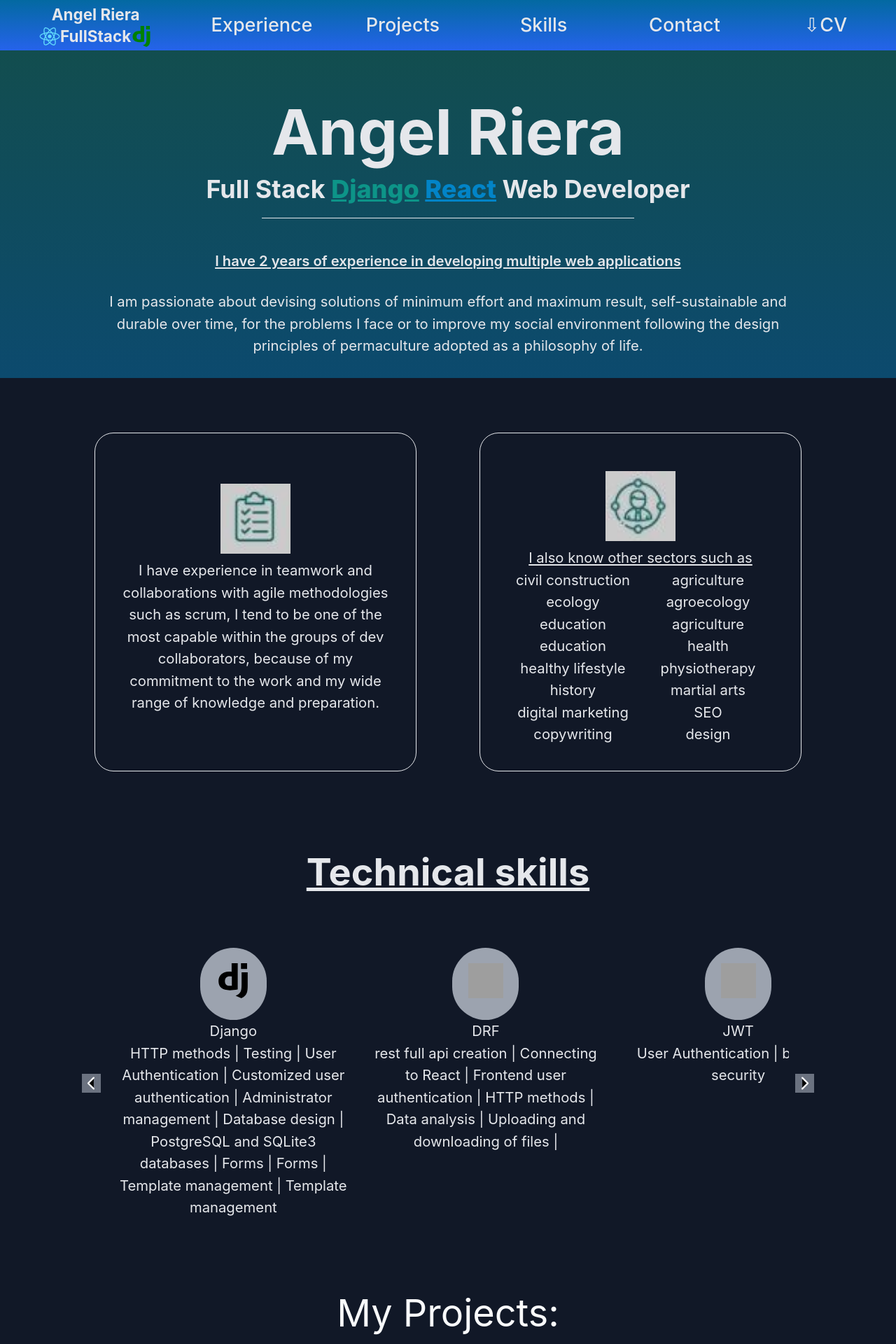
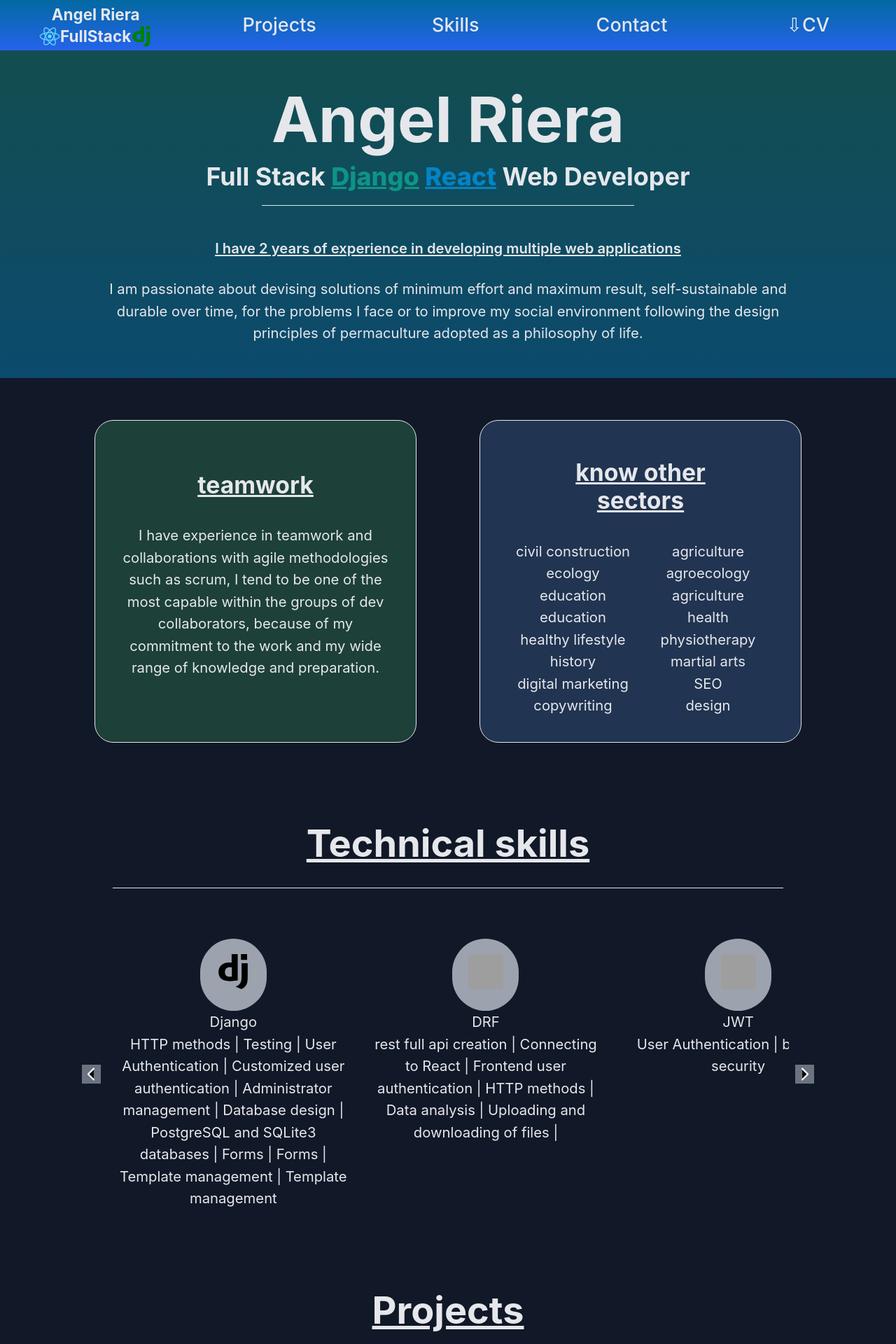
Before and after one commit to Angel7dev/Angel7dev, a Next.js app: page / in a window 1280 px wide. Shown: the top 1920 px of the page at 70% size. Built offline with nearby package versions, Linux system fonts and the light colour scheme; grey boxes are pictures that could not be loaded.

Commit message:
header and skills

```diff
--- a/src/components/Navbar.jsx
+++ b/src/components/Navbar.jsx
@@ -36,11 +36,6 @@
 
 
                     <div className="navbar2 hidden" id='navmenu'>
-                        <a href="#exp"
-                            className="nav-btn2">
-                            Experience
-                        </a>
-
                         <a href="#projects"
                             className="nav-btn2">
                             Projects
--- a/src/components/onepage/Header.jsx
+++ b/src/components/onepage/Header.jsx
@@ -4,24 +4,25 @@
 
     return (
         <div className="mb-26 " id="about">
-            <div className="
-            bg-gradient-to-b from-teal-900 to-sky-900 bg-left-top bg-auto bg-repeat-x
-            h-[22rem] md:h-[30rem]
-            -mb-[17rem] md:-mb-[3cm] lg:-mb-[28rem]">
+            <div className="bg-gradient-to-b from-teal-900 to-sky-900 bg-left-top bg-auto bg-repeat-x
+            h-[22rem] sm:h-[28rem] md:h-[30rem]
+            -mb-[20rem] sm:-mb-[25rem] md:-mb-[27rem]">
+
+
             </div>
-            <div className='mx-auto md:m-24'>
+            <div className='mx-auto lg:mx-24 my-16'>
                 {/* <div className="flex justify-center h-auto w-32">
                     <Image className="rounded-full" width={400} height={600} src={"/images/Angel_Riera.jpg"} />
                 </div> */}
 
-                <div className="my-5 text-center mb-10">
-                    <h1 className="text-[3.5rem] sm:text-[4rem] lg:text-[5rem] font-bold mb-5 md:mb-4 leading-[5rem]">Angel Riera</h1>
+                <div className="my-5 text-center mb-6 md:mb-10">
+                    <h1 className="text-[3rem] sm:text-[3.5rem] md:text-[4rem] lg:text-[5rem] font-bold mb-5 md:mb-4 md:leading-[5rem]">Angel Riera</h1>
                     <div>
-                        <h2 className="text-[2rem] md:text-[2rem] mb-5 font-bold  leading-[2rem]">Full Stack <span className="underline shadow-black font-extrabold text-teal-600">Django</span> <span className="underline shadow-black font-extrabold text-sky-600">React</span>  Web Developer</h2>
+                        <h2 className="text-[1.5rem] sm:text-[2rem] md:text-[2rem] mb-5 font-bold  leading-[2rem]">Full Stack <span className="underline shadow-black font-extrabold text-teal-600">Django</span> <span className="underline shadow-black font-extrabold text-sky-600">React</span>  Web Developer</h2>
                         <div className="mx-auto border-b w-1/2" />
                     </div>
                 </div>
-                <div className="mb-12 text-center">
+                <div className="md:mb-12 text-center">
                     {/* <h3 className="text-[2rem] lg:text-[2rem] md:text-[3rem] font-bold mb-10 underline leading-[2rem]">who am I?</h3> */}
                     <div className="text-center mx-6 flex flex-col space-y-6">
                         <p className="underline font-semibold">
--- a/src/components/onepage/LayoutProjects.jsx
+++ b/src/components/onepage/LayoutProjects.jsx
@@ -9,15 +9,16 @@
     console.log(layout)
     return (
         <div className="mx-[4rem] my-[10rem]">
-            <div className="border-b mb-4 mx-[5%]">
-                <h3 className="text-center text-[3rem] font-bold mb-10 underline leading-[4rem] mx-4">
+            <div className="border-b mx-[5%] mb-16">
+                <h3 className="text-center text-[3rem] font-bold mb-6 underline leading-[4rem] mx-4">
                     Layout Projects
                 </h3>
             </div>
 
             <div class='grid grid-cols-1 md:grid-cols-2'>
                 {layout.map((e, i) => (
-                    <div key={i} className='group relative w-auto flex h-full items-center justify-center flex-col mx-auto rounded-3xl'>
+                    <div key={i} className='border border-black group relative w-auto flex h-full items-center justify-center flex-col mx-auto rounded-3xl'>
+
                         <Image width={500} height={250} src={e.image} alt={`images${i}`} className="" />
                         <div className='bg-gray-800 bg-opacity-10 hover:bg-opacity-70 absolute w-full h-full p-6'>
                             <div className='opacity-0 hover:opacity-100 hover:brightness-100 flex h-full items-center justify-center '>
--- a/src/components/onepage/Projects.jsx
+++ b/src/components/onepage/Projects.jsx
@@ -13,8 +13,10 @@
 
     return (
         <div className="md:m-12" id="projects">
-            <div className="md:my-12 mt-12">
-                <h1 className="text-gray-50 text-5xl text-center ">My Projects:</h1>
+            <div className="border-b mx-[5%] mb-16">
+                <h3 className="text-center text-[3rem] font-bold mb-6 underline leading-[4rem] mx-4">
+                    Projects
+                </h3>
             </div>
 
             <div className="w-full mb-16">
--- a/src/components/onepage/SkillsExp.jsx
+++ b/src/components/onepage/SkillsExp.jsx
@@ -33,25 +33,23 @@
 
 
     return (
-        <div className="mb-12 mx-auto md:m-24 text-center">
+        <div id='#skills' className="mb-12 mx-auto lg:m-24 text-center">
             <div className='mb-24'>
 
                 {/* <h3 className="text-[3rem] font-bold mb-10 underline leading-[4rem] mx-4">Experience</h3> */}
                 <div className="mx-6 grid grid-cols-1 md:grid-cols-2 gap-[5rem] text-center">
 
-                    <div className='border rounded-3xl py-16 px-8'>
+                    <div className='border rounded-3xl py-16 px-8 bg-green-400 bg-opacity-20'>
 
-                        <Image width={100} height={100} src={`/images/exp01.jpg`} alt={`exp01`} className='object-cover object-center w-full' />
+                        <h3 className='text-3xl font-bold underline mb-[2rem] mx-10'>teamwork</h3>
                         <p className=''>
                             I have experience in teamwork and collaborations with agile methodologies such as scrum, I tend to be one of the most capable within the groups of dev collaborators, because of my commitment to the work and my wide range of knowledge and preparation.
                         </p>
 
                     </div>
 
-                    <div className='border rounded-3xl pt-12 pb-8 px-8'>
-                        <Image width={100} height={100} src={`/images/exp02.jpg`} alt={`exp02`} className='object-cover object-center w-full' />
-                        <p className='underline'> I also know other sectors such as
-                        </p>
+                    <div className='border rounded-3xl pt-12 pb-8 px-8 bg-blue-400 bg-opacity-20'>
+                        <h3 className='text-3xl font-bold underline mb-[2rem] mx-10'>know other sectors</h3>
                         <ul className='text-center grid grid-cols-2'>
                             {sectors.map((e, i) => (
                                 <li key={i}>{e}</li>
@@ -66,7 +64,12 @@
 
             <div className='mb-24'>
 
-                <h3 className="text-[3rem] font-bold mb-10 underline leading-[4rem] mx-4">Technical skills </h3>
+                <div className="border-b mx-[5%] mb-16">
+                    <h3 className="text-center text-[3rem] font-bold mb-6 underline leading-[4rem] mx-4">
+                        Technical skills
+                    </h3>
+                </div>
+
 
 
                 <div className='my-16'>
```
Also changed, not shown: public/images/header.jpeg (added). Lines whose indentation alone changed are shown as unchanged.
